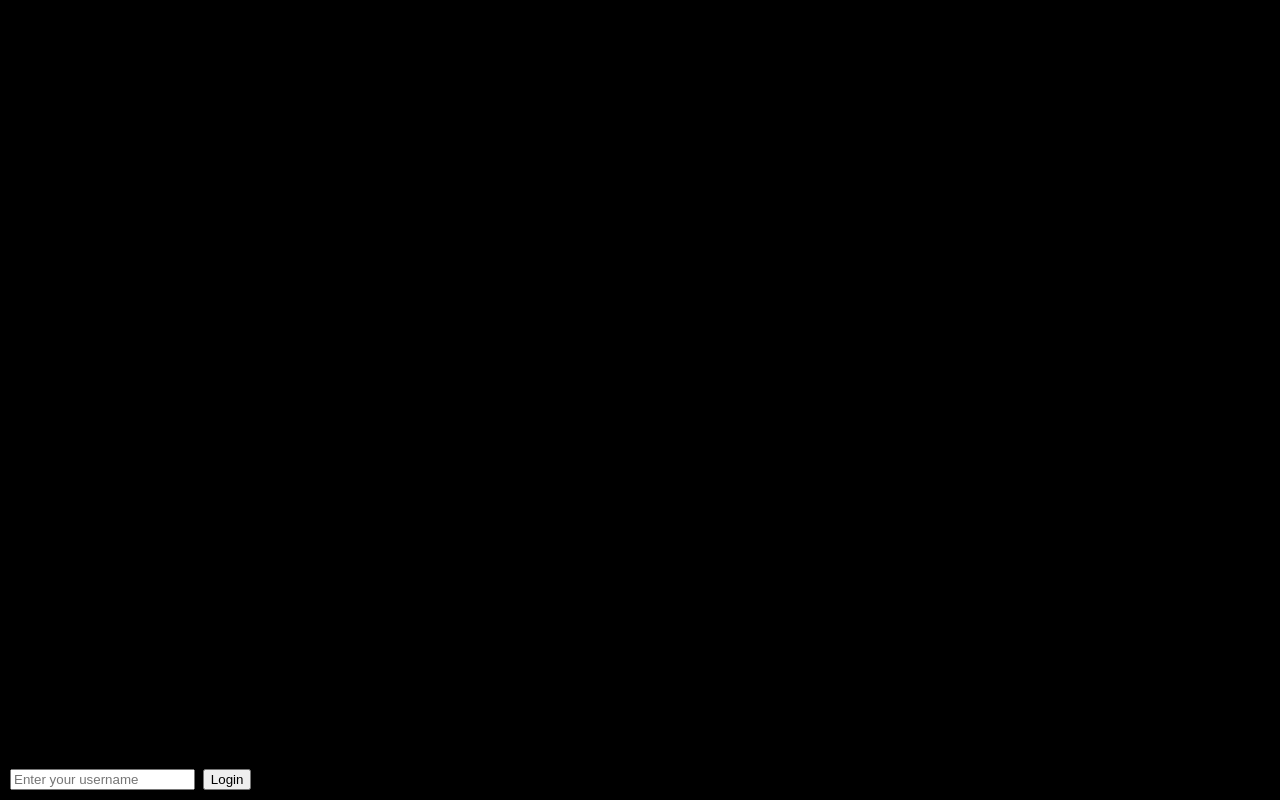
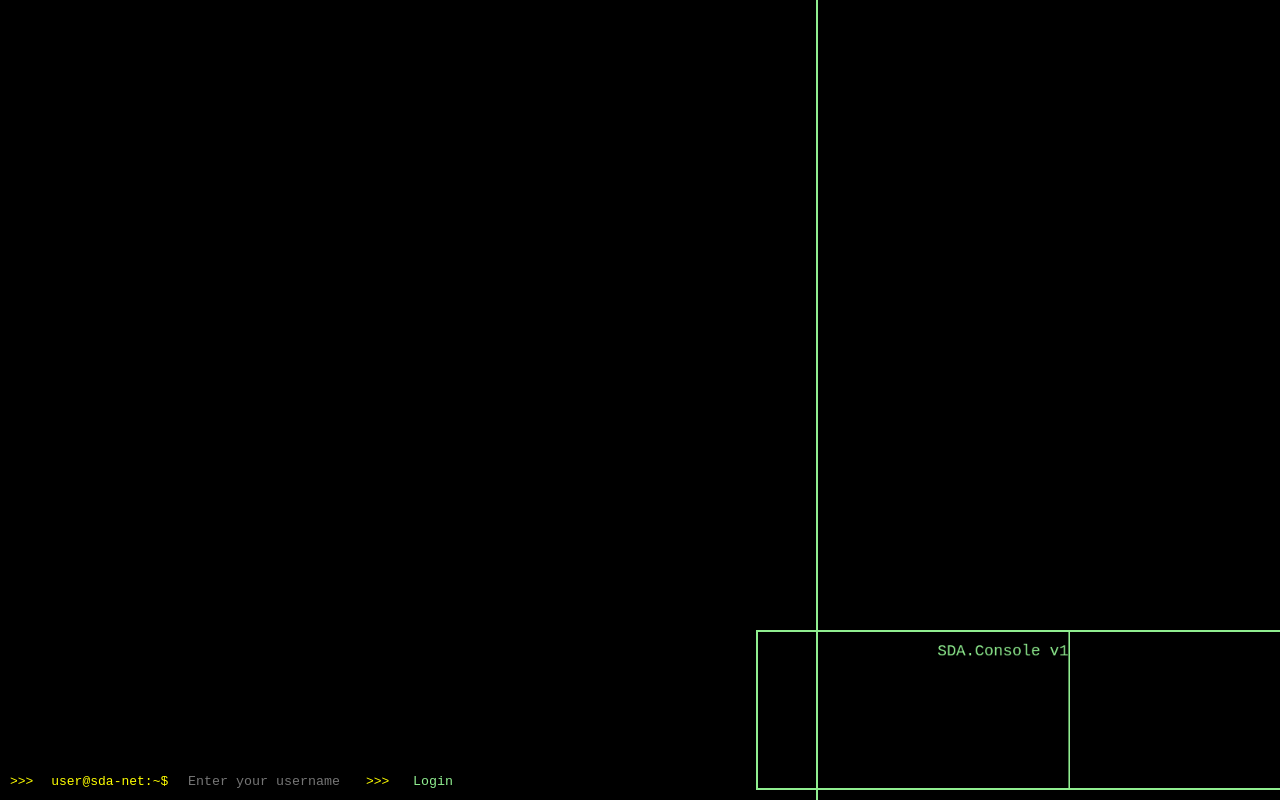
Before and after one commit to mrchaoss1/SDA.console, a website: page site/index.html in a window 1280 px wide. Drawn offline with Linux system fonts and the light colour scheme.

Commit message:
"Updated index.html, script.js, and styles.css files with changes to layout, styling, and functionality."

```diff
--- a/site/index.html
+++ b/site/index.html
@@ -3,13 +3,17 @@
 
 <head>
     <title>SDA.console</title>
-    <link rel="stylesheet" href="/web/styles/styles.css">
+    <link rel="stylesheet" href="/site/web/styles/styles.css">
 </head>
 
 <body>
+
     <div id="console">
         <div id="login-container">
-            <input type="text" id="login-input" placeholder="Enter your username" maxlength="20" />
+            <span id="prompt">>>></span>
+            <span id="user-input">user@sda-net:~$</span>
+            <input type="text" id="login-input" placeholder="Enter your username" maxlength="10" />
+            <span id="prompt">>>></span>
             <button id="login-button">Login</button>
         </div>
         <div id="terminal" style="display: none;">
@@ -22,14 +26,23 @@
             </div>
             <div id="input-container">
                 <span id="prompt">>>> </span>
-                <span id="user-input">user@hacknet:~$</span>
+                <span id="user-input">user@sda-net:~$</span>
                 <input type="text" id="input" maxlength="20" />
                 <div id="input-underline" style="width: 0%;"></div>
             </div>
         </div>
     </div>
 
-    <script src="/web/script/script.js"></script>
+    <div id="border-visualizer">
+        <div id="visualizer-container">
+            <canvas id="visualizer" width="400" height="200"></canvas>
+        </div>
+    </div>
+
+    <audio id="audio" src="/files/audio/song.ogg" preload="auto" type="audio/ogg" loop ></audio>
+
+    <script src="/site/web/script/script.js"></script>
+    <script src="/site/web/script/audio.js"></script>
 
 </body>
 
--- /dev/null
+++ b/site/web/script/audio.js
@@ -0,0 +1,53 @@
+const audio = document.getElementById('audio');
+const visualizer = document.getElementById('visualizer');
+const canvasContext = visualizer.getContext('2d');
+
+// Add border to the audio element
+audio.style.border = '2px solid lightgreen';
+
+audio.volume = 0.05;
+audio.play();
+
+const audioContext = new AudioContext();
+const audioSource = audioContext.createMediaElementSource(audio);
+const analyser = audioContext.createAnalyser();
+
+audioSource.connect(analyser);
+analyser.connect(audioContext.destination);
+
+const bufferLength = analyser.frequencyBinCount;
+const dataArray = new Uint8Array(bufferLength);
+
+function draw() {
+    requestAnimationFrame(draw);
+    analyser.getByteFrequencyData(dataArray);
+
+    canvasContext.clearRect(0, 0, visualizer.width, visualizer.height);
+    canvasContext.fillStyle = 'rgba(0, 0, 0, 1)'; // Set background color to black
+
+    const barWidth = 1;
+    let x = 0;
+
+    for (let i = 0; i < bufferLength; i++) {
+        const barHeight = dataArray[i] * 0.75;
+        // Set bar color to green
+        canvasContext.fillStyle = 'rgba(0, 255, 0, 0.4)';
+        canvasContext.fillRect(x, visualizer.height - barHeight, barWidth, barHeight);
+        x += barWidth;
+    }
+
+    // Add border on the right side of the canvas (light green)
+    canvasContext.strokeStyle = 'rgba(144, 238, 144, 1)'; // Change this line for a lighter green color
+    canvasContext.lineWidth = 2;
+    canvasContext.beginPath();
+    canvasContext.moveTo(visualizer.width - 1, 0);
+    canvasContext.lineTo(visualizer.width - 1, visualizer.height);
+    canvasContext.stroke();
+
+    // Add text to the second border (bottom border)
+    canvasContext.fillStyle = 'lightgreen';
+    canvasContext.font = '20px monospace';
+    canvasContext.fillText('SDA.Console v1', 230, visualizer.height - 170); // Adjust position as needed
+}
+
+draw();
--- a/site/web/script/script.js
+++ b/site/web/script/script.js
@@ -20,13 +20,13 @@ const handleHelpCommand = () => {
         <div class="output-line">- /help: Displays this help message</div>
         <div class="output-line">- /date: Displays the current date</div>
         <div class="output-line">- /echo <text>: Repeats the provided text</div>
-    <p></p>`;
+        <p></p>`;
     outputContainer.innerHTML += outputHTML;
 };
 
 const handleDateCommand = (username) => {
     const currentDate = new Date().toLocaleString();
-    const outputHTML = `<div class="output-line">${username}@hacknet:~$ Current date and time: ${currentDate}</div>`;
+    const outputHTML = `<div class="output-line">Current date and time: ${currentDate}</div>`;
     outputContainer.innerHTML += outputHTML;
 
     // Save the output text automatically
@@ -35,7 +35,7 @@ const handleDateCommand = (username) => {
 };
 
 const handleEchoCommand = (text, username) => {
-    const outputHTML = `<div class="output-line">${username}@hacknet:~$ ${text}</div>`;
+    const outputHTML = `<div class="output-line">${text}</div>`;
     outputContainer.innerHTML += outputHTML;
 
     // Save the output text automatically
@@ -44,7 +44,7 @@ const handleEchoCommand = (text, username) => {
 };
 
 const handleGeneralInput = (inputText, username) => {
-    const outputHTML = `<div class="output-line">${username}@hacknet:~$ ${inputText}</div>`;
+    const outputHTML = `<div class="output-line">${username}@sda-net:~$ ${inputText}</div>`;
     outputContainer.innerHTML += outputHTML;
 
     // Save the output text automatically
@@ -78,7 +78,7 @@ const handleKeyPress = (event, username) => {
         } else if (command === "/help") {
             handleHelpCommand();
         } else if (command === "/date") {
-            handleDateCommand(username);
+            handleDateCommand();
         } else if (command === "/echo") {
             handleEchoCommand(args, username);
         } else {
@@ -104,7 +104,7 @@ document.addEventListener("DOMContentLoaded", () => {
             // Save the username in localStorage
             localStorage.setItem("username", username);
 
-            userInputSpan.textContent = `${username}@hacknet:~$`;
+            userInputSpan.textContent = `${username}@sda-net:~$`;
             welcomeMessage.textContent = `Welcome ${username}!`;
             loginContainer.style.display = "none";
             terminal.style.display = "block";
--- a/site/web/styles/styles.css
+++ b/site/web/styles/styles.css
@@ -4,7 +4,6 @@ html, body {
   font-family: monospace;
   margin: 0;
   padding: 0;
-  padding-right: 100px;
   overflow: hidden;
 }
 
@@ -12,8 +11,7 @@ html, body {
   position: fixed;
   left: 0;
   bottom: 0;
-  width: 50%;
-  background-color: black;
+  width: 70%;
   padding: 10px;
 }
 
@@ -21,6 +19,39 @@ html, body {
   height: 100%;
   overflow-y: auto;
   padding: 10px;
+}
+
+#border-visualizer {
+  width: 30%;
+  height: 100%;
+  position: fixed;
+  top: 0%;
+  right: 10vh;
+  border-left: 2px solid lightgreen;
+  padding: 10px;
+  box-sizing: border-box;
+  display: flex;
+  align-items: flex-end;
+  justify-content: center;
+}
+
+#visualizer-container {
+  width: 120%;
+  height: 20%;
+  display: flex;
+  align-items: flex-end;
+  justify-content: center;
+}
+
+#visualizer {
+  margin-left: 100px;
+  width: 100%;
+  height: 100%;
+  padding-right: 290px;
+  border: 2px solid lightgreen;
+  display: flex;
+  align-items: flex-end;
+  justify-content: center;
 }
 
 #terminal-content {
@@ -53,10 +84,31 @@ html, body {
 #input {
   background-color: black;
   color: lightgreen;
-  border: none;
+  background-color: black;
   padding: 5px;
   font-family: monospace;
-  width: 700%;
+  width: 30%;
+  border: none;
+  outline: none;
+}
+
+#login-input {
+  background-color: black;
+  color: lightgreen;
+  border: none;
+  font-family: monospace;
+  outline: none;
+}
+
+#login-button:hover {
+  color: #fff;
+}
+
+#login-button {
+  background-color: black;
+  color: lightgreen;
+  border: none;
+  font-family: monospace;
 }
 
 #input:focus {
```
Also changed, not shown: 1 other file.
